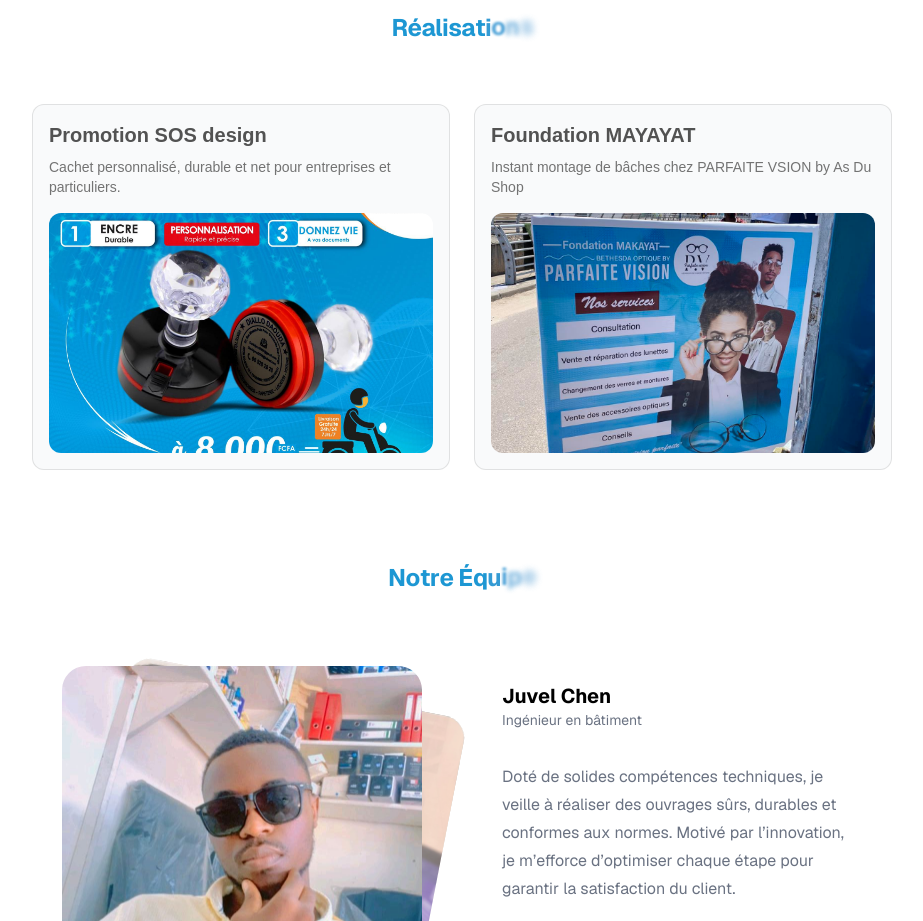
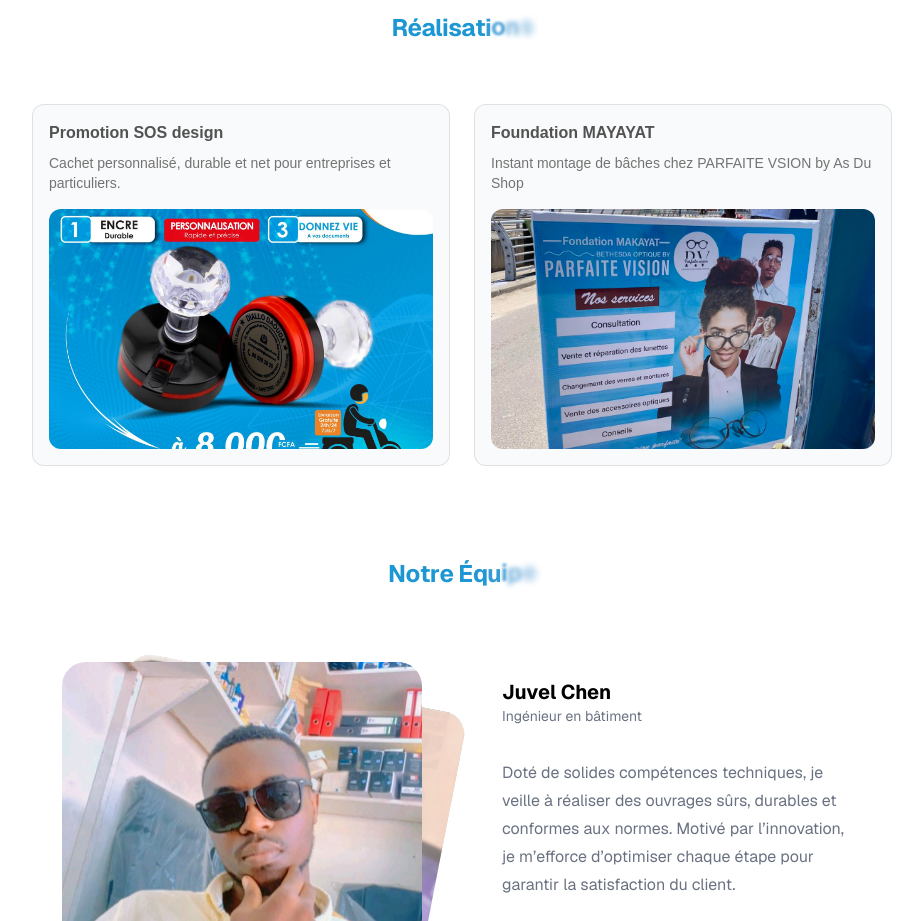
Before and after one commit to bantu78/asdushop, a Next.js app: page / in a window 1280 px wide. Shown: the part 900-1821 px from the top of the page, without its empty margins (178-1101 px from the left). Built offline with nearby package versions, Linux system fonts and the light colour scheme.

Commit message:
9th commit

```diff
--- a/components/Project.tsx
+++ b/components/Project.tsx
@@ -20,7 +20,7 @@ export default function ThreedDCard() {
           <CardBody className="bg-gray-50 relative group/card dark:hover:shadow-2xl dark:hover:shadow-emerald-500/[0.1] dark:bg-black dark:border-white/[0.2] border-black/[0.1] w-full h-full rounded-xl p-4 border">
             <CardItem
               translateZ="50"
-              className="text-xl font-bold text-neutral-600 dark:text-white"
+              className="text-[16px] font-bold text-neutral-600 dark:text-white"
             >
               {item.title}
             </CardItem>
```
